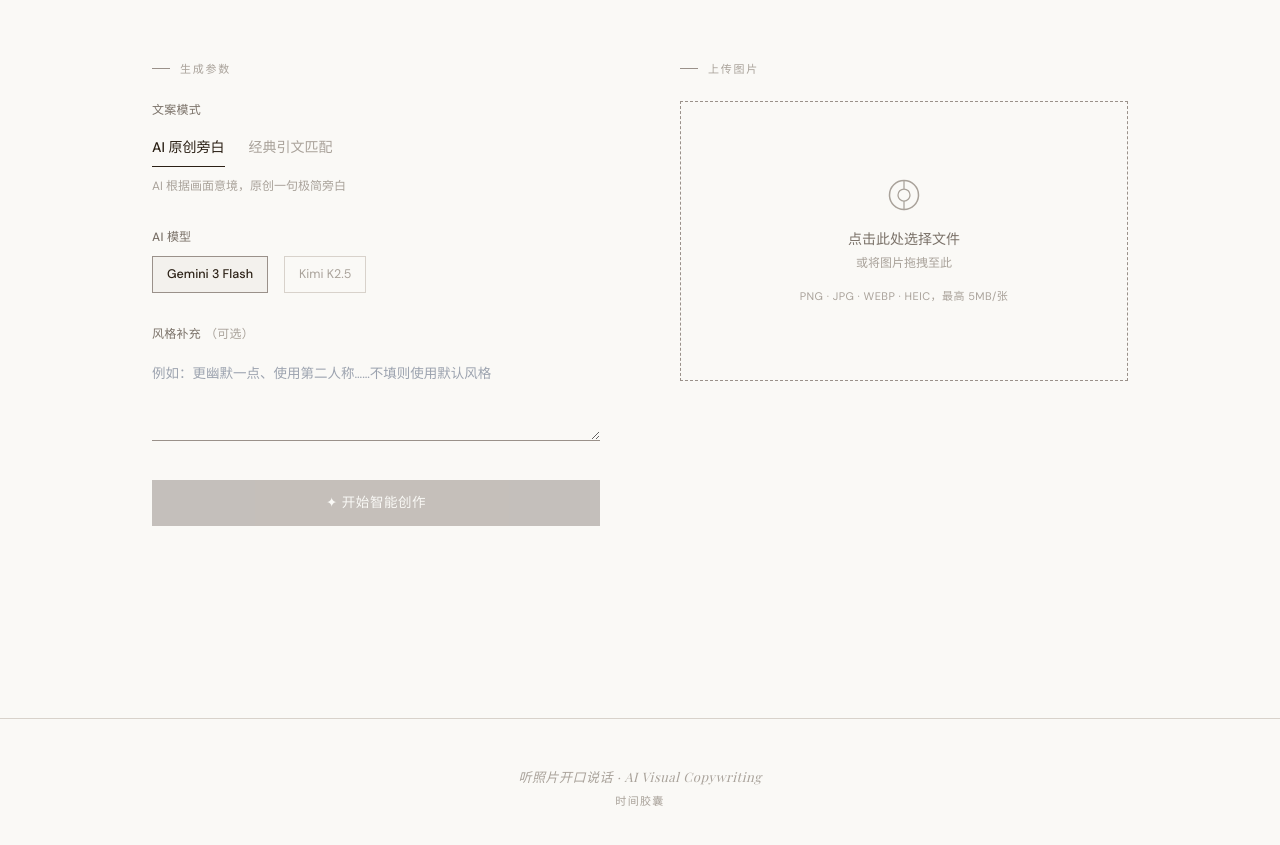
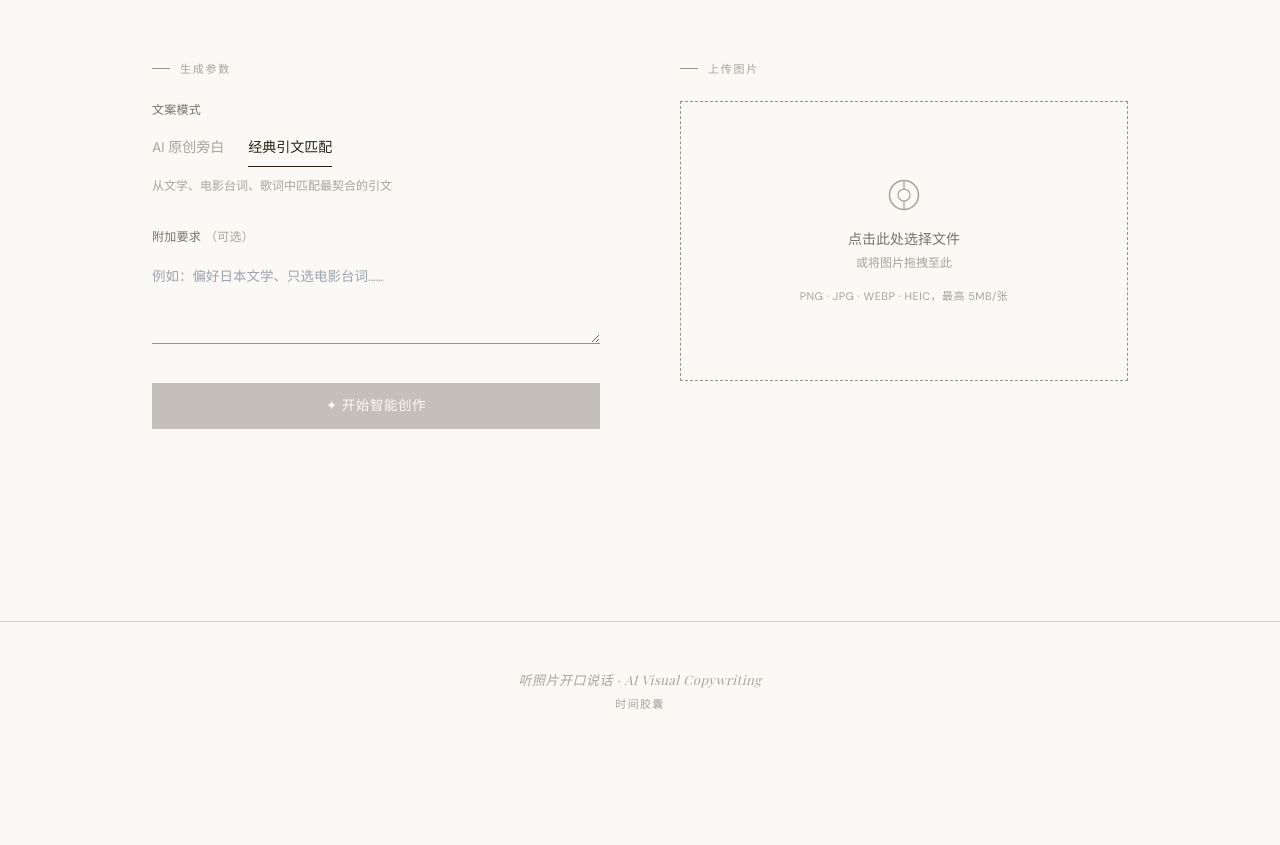
Before and after one commit to alexsowake/AIvisualCopyWriter, a Next.js app: page / in a window 1280 px wide. Shown: the part 820-1665 px from the top of the page. After the commit the page ends 1580 px from the top, so only its background shows below. Built offline with nearby package versions, Linux system fonts and the light colour scheme; a small style sheet from the web is missing; a web font is replaced by a local one.

Commit message:
里程碑：[调整大模型选项]

```diff
--- a/src/components/upload/UploadWorkspace.tsx
+++ b/src/components/upload/UploadWorkspace.tsx
@@ -59,10 +59,6 @@ export function UploadWorkspace({
   handleDragLeave,
   handleDrop,
 }: UploadWorkspaceProps) {
-  const MODELS: { value: ModelProvider; label: string }[] = [
-    { value: 'gemini', label: 'Gemini 3 Flash' },
-    { value: 'kimi',   label: 'Kimi K2.5' }
-  ];
 
   return (
     <div className="flex flex-col-reverse lg:grid lg:grid-cols-2 gap-8 lg:gap-20">
@@ -107,34 +103,6 @@ export function UploadWorkspace({
               ? 'AI 根据画面意境，原创一句极简旁白'
               : '从文学、电影台词、歌词中匹配最契合的引文'}
           </p>
-        </div>
-
-        {/* Model Selector */}
-        <div style={{ marginBottom: '2rem' }}>
-          <span style={FIELD_LABEL_STYLE}>AI 模型</span>
-          <div style={{ display: 'flex', gap: '1rem', flexWrap: 'wrap' }}>
-            {MODELS.map(m => (
-              <button
-                key={m.value}
-                type="button"
-                onClick={() => setModelProvider(m.value)}
-                style={{
-                  padding: '8px 14px',
-                  fontSize: '12.5px',
-                  fontFamily: "'DM Sans', sans-serif",
-                  fontWeight: modelProvider === m.value ? 500 : 400,
-                  color: modelProvider === m.value ? 'var(--fg)' : 'var(--fg-subtle)',
-                  background: modelProvider === m.value ? 'var(--surface)' : 'none',
-                  border: '1px solid',
-                  borderColor: modelProvider === m.value ? 'var(--border-strong)' : 'var(--border)',
-                  cursor: 'pointer',
-                  transition: 'all 0.18s ease',
-                }}
-              >
-                {m.label}
-              </button>
-            ))}
-          </div>
         </div>
 
         {/* Style Prompt */}
--- a/src/hooks/useImageProcessor.ts
+++ b/src/hooks/useImageProcessor.ts
@@ -64,7 +64,7 @@ export function useImageProcessor() {
   const [images, setImages] = useState<ImageItem[]>([]);
   const [stylePrompt, setStylePrompt] = useState<string>('');
   const [modelProvider, setModelProvider] = useState<ModelProvider>('gemini');
-  const [copyMode, setCopyMode] = useState<CopyMode>('ai-original');
+  const [copyMode, setCopyMode] = useState<CopyMode>('quote-style');
   const [isGlobalGenerating, setIsGlobalGenerating] = useState<boolean>(false);
   const [modelName, setModelName] = useState<string>('AI');
 
```
